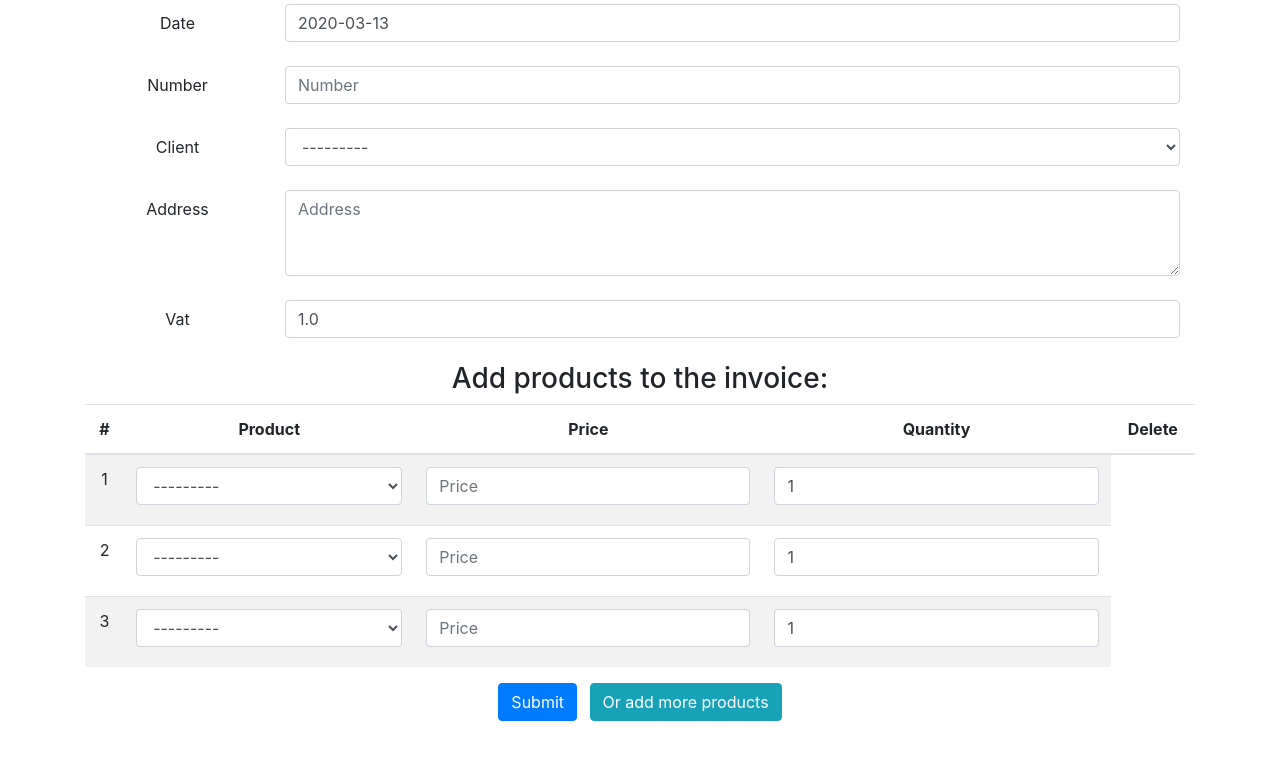
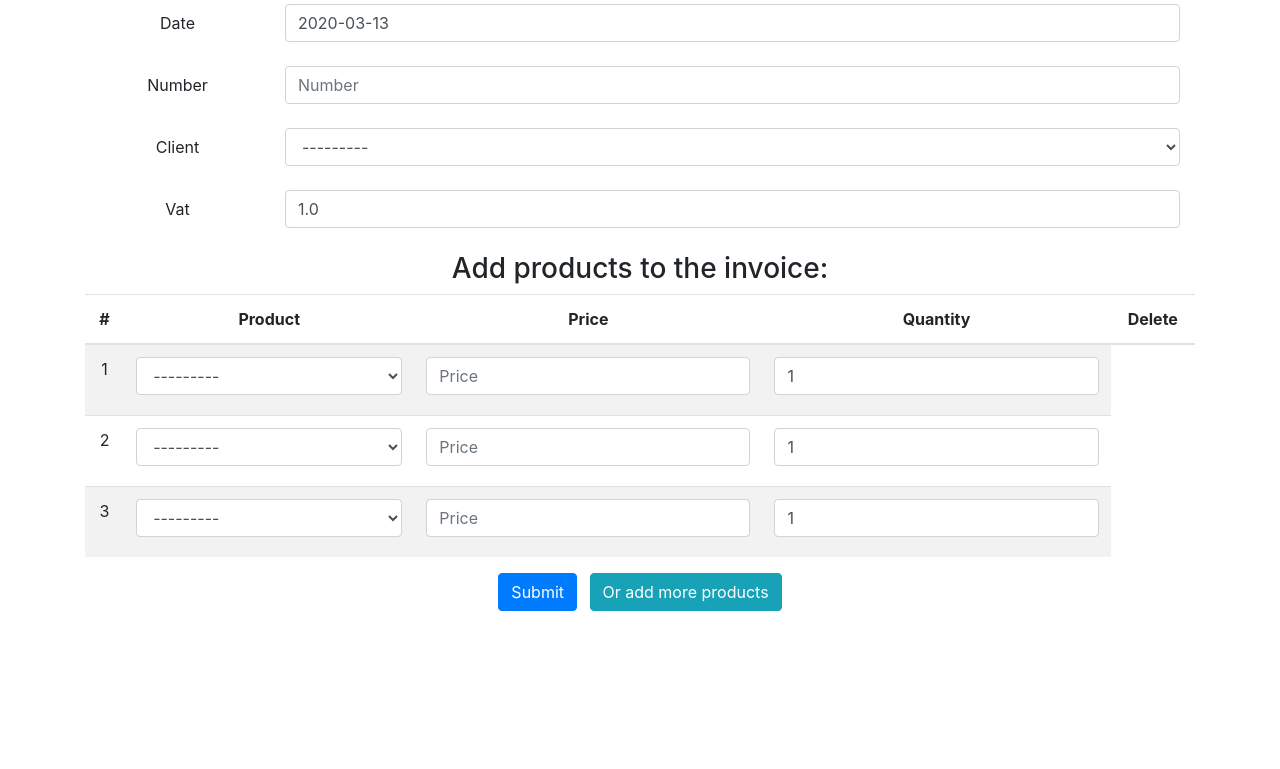
Before and after one commit to Saadelkheety/handex, a Django app: page /create_invoice/ in a window 1280 px wide. Shown: the part 196-965 px from the top of the page. After the commit the page ends 807 px from the top, so only its background shows below. Run offline with Django 3.2, Linux system fonts and the light colour scheme; tables that the repository leaves empty hold one stand-in row (values such as "Sample post"); some libraries are stand-ins or nearby versions.

Commit message:
remove address from invoice model

```diff
--- a/invoice/forms.py
+++ b/invoice/forms.py
@@ -51,7 +51,6 @@
 
     def __init__(self, *args, **kwargs):
         super().__init__(*args, **kwargs)
-        self.fields['address'].widget.attrs.update({'rows': '3'})
         try:
             vat = Company.objects.all()[0].vat
         except Exception as e:
--- a/invoice/models.py
+++ b/invoice/models.py
@@ -68,7 +68,6 @@
     date = models.DateField(default=timezone.now)
     number = models.CharField(max_length=64, unique=True)
     client = models.ForeignKey('Client', on_delete=models.CASCADE)
-    address = models.TextField()
     paid = models.BooleanField(default=False)
     vat = models.FloatField(validators=[MinValueValidator(0), MaxValueValidator(100)],)
 
--- a/invoice/templates/invoice/invoice_detail.html
+++ b/invoice/templates/invoice/invoice_detail.html
@@ -21,7 +21,7 @@
          </tr>
          <tr>
            <td>Client Address:</td>
-           <td>{{ object.address }}</td>
+           <td>{{ object.client.address }}</td>
          </tr>
        </tbody>
      </table>
```
